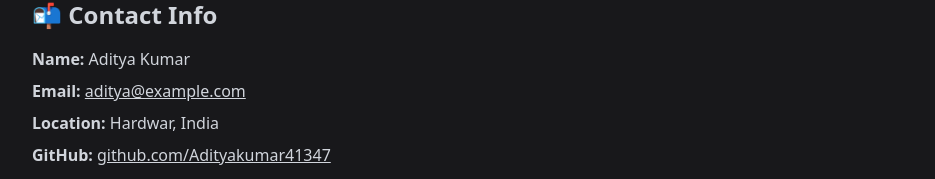
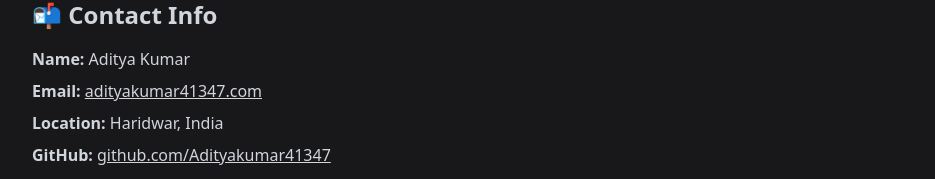
Before and after one commit to Adityakumar41347/Portfolio, a Next.js app: page /contact in a window 1280 px wide. Shown: the part 292-471 px from the top of the page, without its empty margins (200-1135 px from the left). Built offline with nearby package versions, Linux system fonts and the light colour scheme.

Commit message:
final touch

```diff
--- a/components/Contact.js
+++ b/components/Contact.js
@@ -30,10 +30,10 @@ const Contact = () => {
             <h2 className="text-2xl font-semibold mb-4">📬 Contact Info</h2>
             <ul className="space-y-2">
               <li><strong>Name:</strong> Aditya Kumar</li>
-              <li><strong>Email:</strong> <a href="mailto:aditya@example.com" className="underline hover:text-blue-400">aditya@example.com</a></li>
-              <li><strong>Location:</strong> Hardwar, India</li>
+              <li><strong>Email:</strong> <a href="mailto:adityakumar41347@gmail.com" className="underline hover:text-blue-400">adityakumar41347.com</a></li>
+              <li><strong>Location:</strong> Haridwar, India</li>
               <li><strong>GitHub:</strong> <Link href="https://github.com/Adityakumar41347" target="_blank"><span className="underline hover:text-blue-400">github.com/Adityakumar41347</span></Link></li>
-              <li><strong>LinkedIn:</strong> <Link href="https://linkedin.com/in/aditya" target="_blank"><span className="underline hover:text-blue-400">linkedin.com/in/aditya</span></Link></li>
+              <li><strong>LinkedIn:</strong> <Link href="https://www.linkedin.com/in/aditya-kumar-348927323/" target="_blank"><span className="underline hover:text-blue-400">linkedin.com/in/aditya</span></Link></li>
             </ul>
           </section>
 
```
Also changed, not shown: 1 other file (tests, documents, lock files or other folders).
